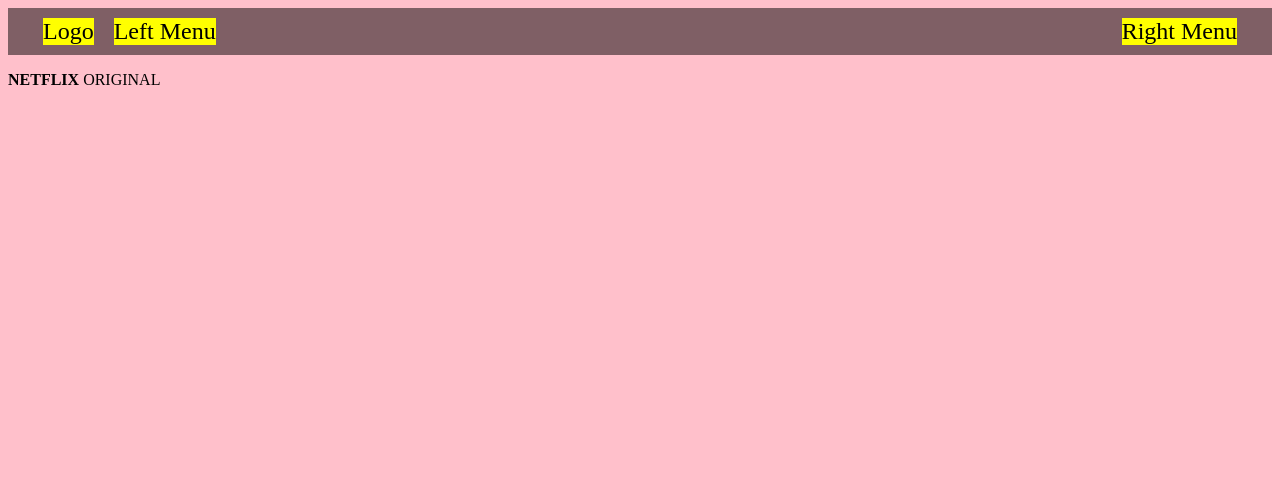
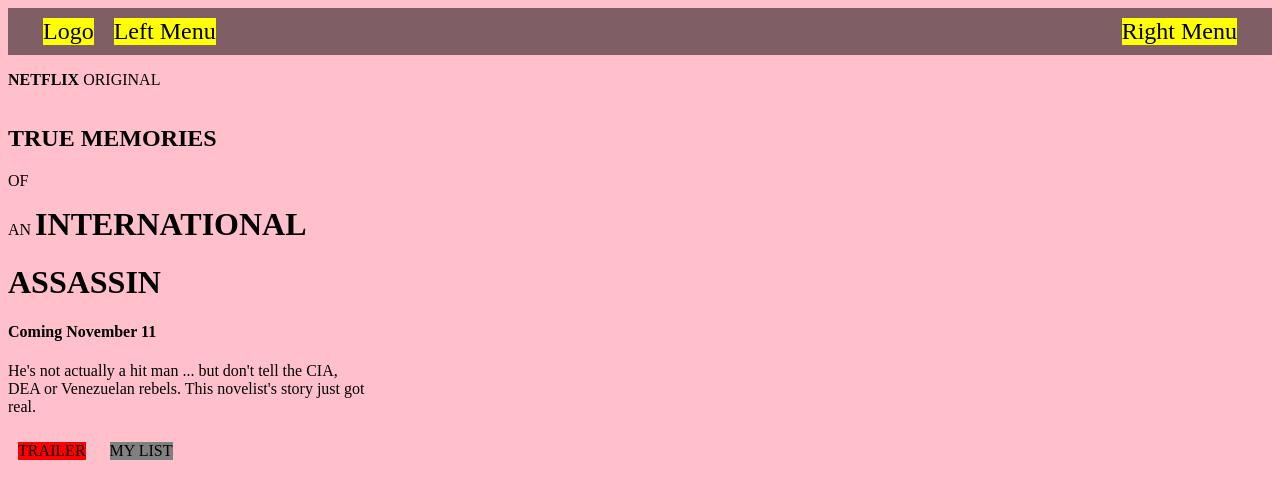
Before and after one commit to rstatkiewicz/netflixclone, a plain HTML site: page index.html in a window 1280 px wide. Drawn offline with Linux system fonts and the light colour scheme.

Commit message:
feat:all text

```diff
--- a/index.css
+++ b/index.css
@@ -38,3 +38,19 @@ body {
 .netflix {
     display: inline-block;
 }
+
+.strong1 {
+    font-size: 2rem;
+}
+
+.buttonleftdown {
+    background-color: red;
+    margin: 10px;
+    display: inline-block;
+}
+
+.buttonleftdown2 {
+    background-color: gray;
+    margin: 10px;
+    display: inline-block;
+}
--- a/index.html
+++ b/index.html
@@ -20,12 +20,38 @@
         <p><strong>NETFLIX</strong> ORIGINAL</p>
 
     </div>
+    <div class="True">
+        <h2>TRUE MEMORIES</h2>
+    </div>
+    <div class="ofan">
+        <p>OF</p>
+        <p>AN
+            <strong class="strong1">INTERNATIONAL</strong>
+        </p>
+
+    </div>
+
     <div>
+        <h1>ASSASSIN</h1>
     </div>
-    <div></div>
-    <div></div>
-
-
+    <div>
+        <h4>
+            Coming November 11
+        </h4>
+    </div>
+    <div>
+        <p>
+            He's not actually a hit man ... but don't tell the CIA,
+            <br> DEA or Venezuelan rebels. This novelist's story just got
+            <br> real.
+        </p>
+    </div>
+    <div class="buttonleftdown">
+        TRAILER
+    </div>
+    <div class="buttonleftdown2">
+        MY LIST
+    </div>
 
 
 </html>
```
